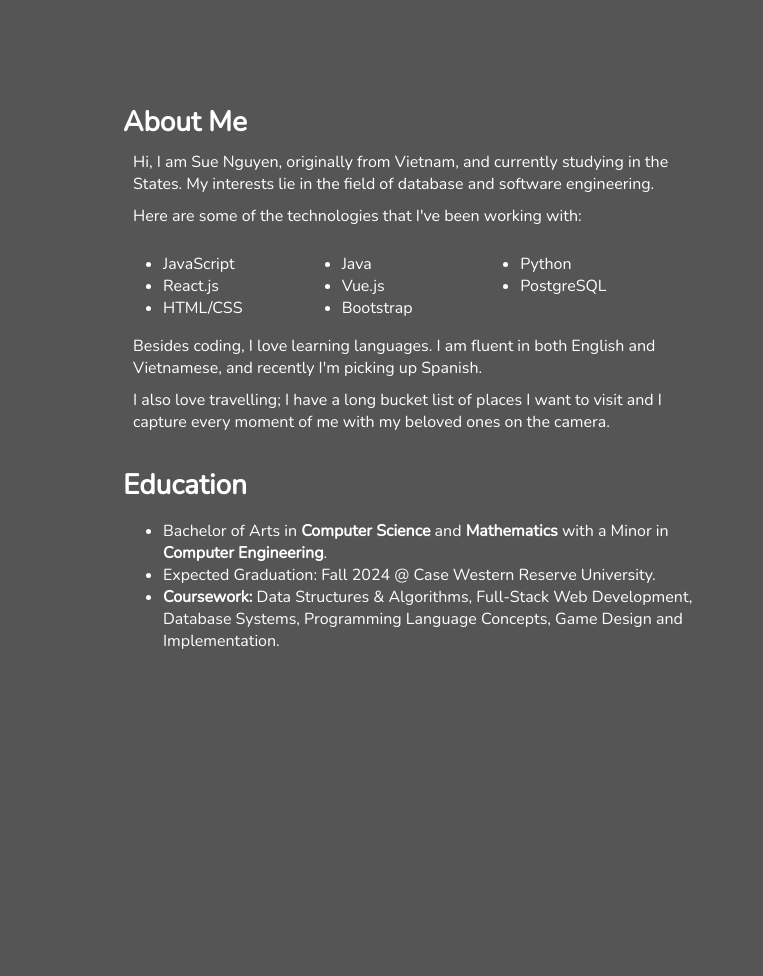
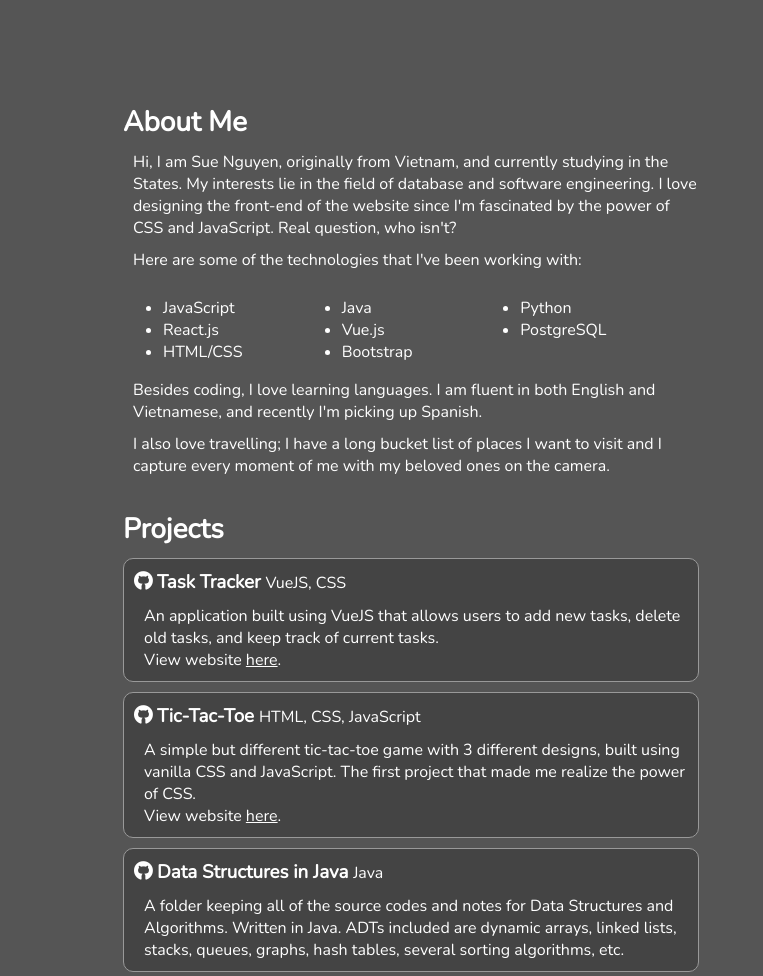
Before and after one commit to sue-nguyen/sue-nguyen.github.io, a plain HTML site: page index.html in a window 1280 px wide. Shown: the top 976 px of the page, 517-1280 px from the left. Before the commit the page ends 800 px from the top, so only its background shows below. Drawn offline with nearby package versions, Linux system fonts and the light colour scheme.

Commit message:
2 files modified

```diff
--- a/index.html
+++ b/index.html
@@ -45,7 +45,9 @@
         <p>
           Hi, I am Sue Nguyen, originally from Vietnam, and currently studying
           in the States. My interests lie in the field of database and software
-          engineering.
+          engineering. I love designing the front-end of the website since I'm
+          fascinated by the power of CSS and JavaScript. Real question, who
+          isn't?
         </p>
         <p>Here are some of the technologies that I've been working with:</p>
         <ul class="grid-3">
@@ -67,6 +69,47 @@
           visit and I capture every moment of me with my beloved ones on the
           camera.
         </p>
+        <h2>Projects</h2>
+        <div class="project">
+          <h3>
+            <a
+              href="https://github.com/sue-nguyen/vue-task-tracker"
+              target="_blank"
+              ><i class="fab fa-github"></i> Task Tracker</a
+            >
+            <span>VueJS, CSS</span>
+          </h3>
+          <p>
+            An application built using VueJS that allows users to add new tasks,
+            delete old tasks, and keep track of current tasks.
+            <br /> View website <a href="https://sue-nguyen.github.io/vue-task-tracker" target="_blank"s><u>here</u></a>.
+          </p>
+        </div>
+        <div class="project">
+          <h3>
+            <a href="https://github.com/sue-nguyen/tic-tac-toe" target="_blank"
+              ><i class="fab fa-github"></i> </i> Tic-Tac-Toe</a
+            >
+            <span>HTML, CSS, JavaScript</span>
+          </h3>
+          <p>
+            A simple but different tic-tac-toe game with 3 different designs,
+            built using vanilla CSS and JavaScript. The first project that made
+            me realize the power of CSS.
+            <br /> View website <a href="https://sue-nguyen.github.io/tic-tac-toe" target="_blank"><u>here</u></a>.
+          </p>
+        </div>
+        <div class="project">
+        <h3>
+          <a href="https://github.com/sue-nguyen/ds-algo" target="_blank"
+            ><i class="fab fa-github"></i> </i> Data Structures in Java</a
+          >
+          <span>Java</span>
+        </h3>
+        <p>
+          A folder keeping all of the source codes and notes for Data Structures and Algorithms. Written in Java. ADTs included are dynamic arrays, linked lists, stacks, queues, graphs, hash tables, several sorting algorithms, etc.
+        </p>
+      </div>
         <h2>Education</h2>
         <ul>
           <li>
--- a/styles.css
+++ b/styles.css
@@ -70,11 +70,32 @@
   margin-bottom: 10px;
 }
 
+.section-2 span {
+  font-weight: normal;
+  font-size: 1rem;
+}
+
+.section-2 a {
+  text-decoration: none;
+}
+
 .section-2 p {
   font-size: 1rem;
   padding-bottom: 10px;
   padding-left: 10px;
   margin: 0;
+}
+
+.project {
+  border: 1px solid #999999;
+  border-radius: 10px;
+  background-color: #444444;
+  margin-bottom: 10px;
+}
+
+.project h3,
+.project p {
+  margin: 10px 5px 0 10px;
 }
 
 @media (max-width: 780px) {
```
Lines whose indentation alone changed are shown as unchanged.
